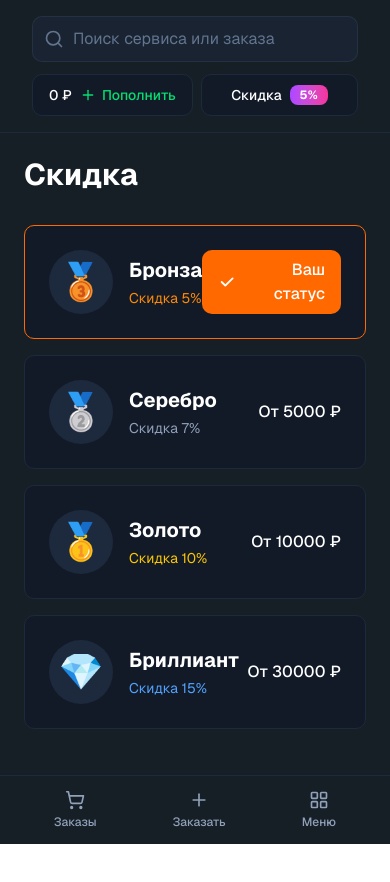
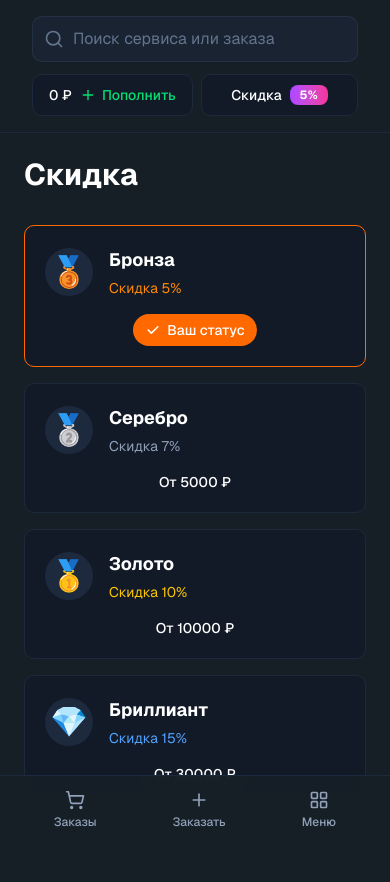
Before and after one commit to mgdov/your-room-front, a Next.js app: page /discount in a window 390 px wide. Shown: the top 882 px of the page. Before the commit the page ends 844 px from the top, so only its background shows below. Built offline with nearby package versions, Linux system fonts and the light colour scheme.

Commit message:
исправление страницы скидка на мобильных устройствах

```diff
--- a/app/discount/page.tsx
+++ b/app/discount/page.tsx
@@ -49,34 +49,34 @@ export default function DiscountPage() {
                         <div
                             key={tier.id}
                             className={`bg-slate-900/50 border ${tier.current ? "border-orange-500" : "border-slate-800"
-                                } rounded-lg p-6 flex items-center justify-between`}
+                                } rounded-lg p-5 flex flex-col gap-4 sm:flex-row sm:items-center sm:justify-between`}
                         >
                             <div className="flex items-center gap-4">
-                                <div className="w-16 h-16 bg-slate-800 rounded-full flex items-center justify-center text-4xl">
+                                <div className="w-12 h-12 sm:w-16 sm:h-16 bg-slate-800 rounded-full flex items-center justify-center text-3xl sm:text-4xl">
                                     {tier.icon}
                                 </div>
                                 <div>
-                                    <h3 className="text-xl font-bold text-white mb-1">{tier.name}</h3>
-                                    <p className={`text-sm ${tier.id === 1 ? "text-orange-400" :
-                                            tier.id === 2 ? "text-slate-400" :
-                                                tier.id === 3 ? "text-yellow-400" :
-                                                    "text-blue-400"
+                                    <h3 className="text-lg sm:text-xl font-bold text-white mb-1">{tier.name}</h3>
+                                    <p className={`text-sm sm:text-base ${tier.id === 1 ? "text-orange-400" :
+                                        tier.id === 2 ? "text-slate-400" :
+                                            tier.id === 3 ? "text-yellow-400" :
+                                                "text-blue-400"
                                         }`}>
                                         Скидка {tier.discount}
                                     </p>
                                 </div>
                             </div>
 
-                            <div className="text-right">
+                            <div className="text-center sm:text-right">
                                 {tier.current ? (
-                                    <div className="inline-flex items-center gap-2 bg-orange-500 text-white px-4 py-2 rounded-lg font-medium">
-                                        <svg className="w-5 h-5" fill="currentColor" viewBox="0 0 20 20">
+                                    <div className="inline-flex items-center gap-1.5 bg-orange-500 text-white px-3 py-1.5 text-sm rounded-full font-medium sm:rounded-lg sm:px-4 sm:py-2 sm:text-base">
+                                        <svg className="w-4 h-4 sm:w-5 sm:h-5" fill="currentColor" viewBox="0 0 20 20">
                                             <path fillRule="evenodd" d="M16.707 5.293a1 1 0 010 1.414l-8 8a1 1 0 01-1.414 0l-4-4a1 1 0 011.414-1.414L8 12.586l7.293-7.293a1 1 0 011.414 0z" clipRule="evenodd" />
                                         </svg>
                                         Ваш статус
                                     </div>
                                 ) : (
-                                    <p className="text-white font-medium">{tier.amount}</p>
+                                    <p className="text-white text-sm sm:text-base font-medium">{tier.amount}</p>
                                 )}
                             </div>
                         </div>
```
